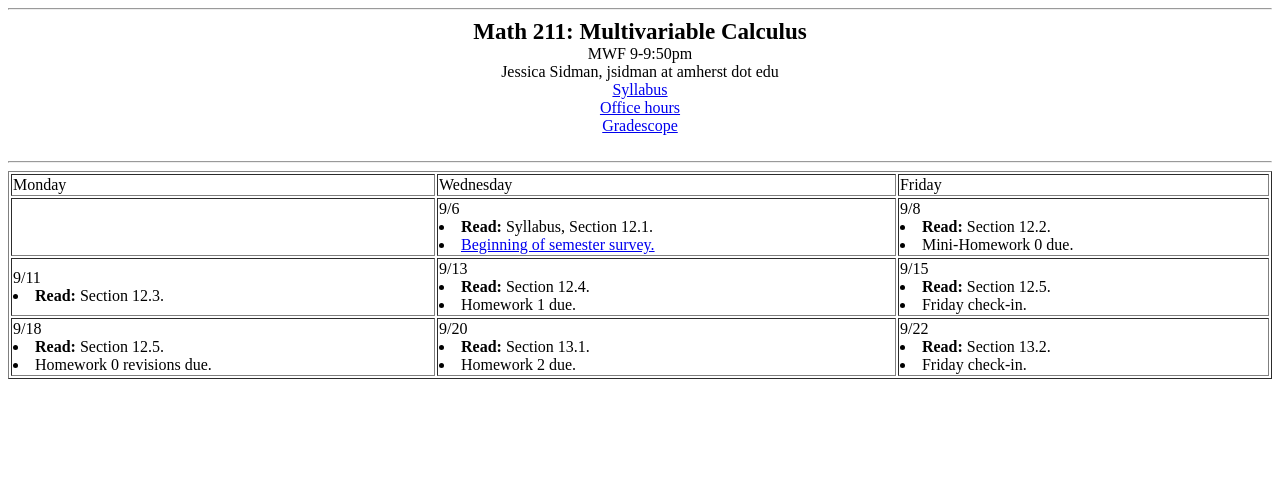
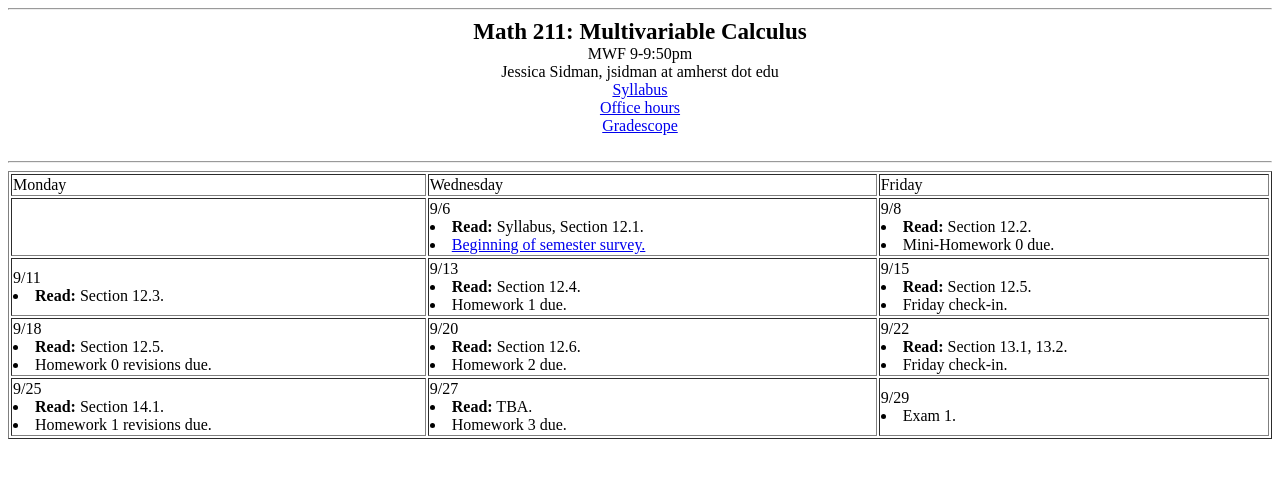
Before and after one commit to jessicasidman/multivariable, a plain HTML site: page index.html in a window 1280 px wide. Drawn offline with Linux system fonts and the light colour scheme.

Commit message:
Update index.html

```diff
--- a/index.html
+++ b/index.html
@@ -96,15 +96,39 @@
       <td>
 	9/20
 
-	<li><b>Read:</b> Section 13.1.
+	<li><b>Read:</b> Section 12.6.
       </li>
       <li> Homework 2 due.
      </li>
       </td>
       <td>9/22
-		<li><b>Read:</b> Section 13.2.
+		<li><b>Read:</b> Section 13.1, 13.2.
       </li>
       <li> Friday check-in.
+     </li>
+
+      </td>
+    </tr>
+
+    <tr>
+
+	<td>
+	  9/25
+	  	<li><b>Read:</b> Section 14.1.</li>
+	 <li> Homework 1 revisions due.
+      </li>
+	</td>
+      <td>
+	9/27
+
+	<li><b>Read:</b> TBA.
+      </li>
+      <li> Homework 3 due.
+     </li>
+      </td>
+      <td>9/29
+
+      <li> Exam 1.
      </li>
 
       </td>
```
